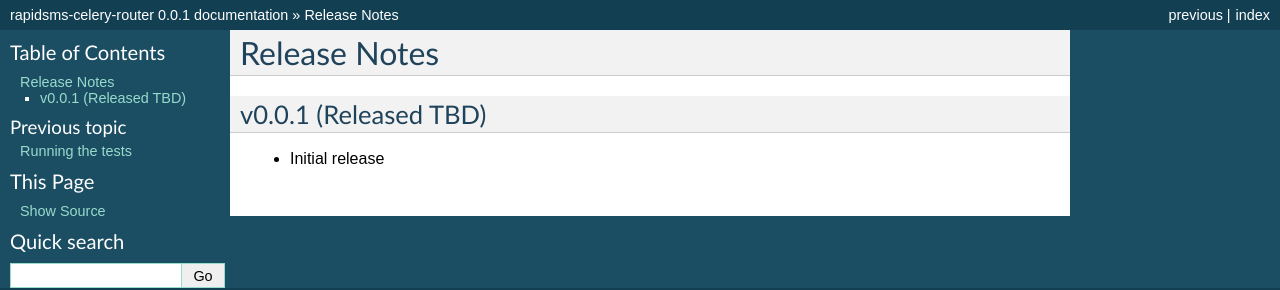
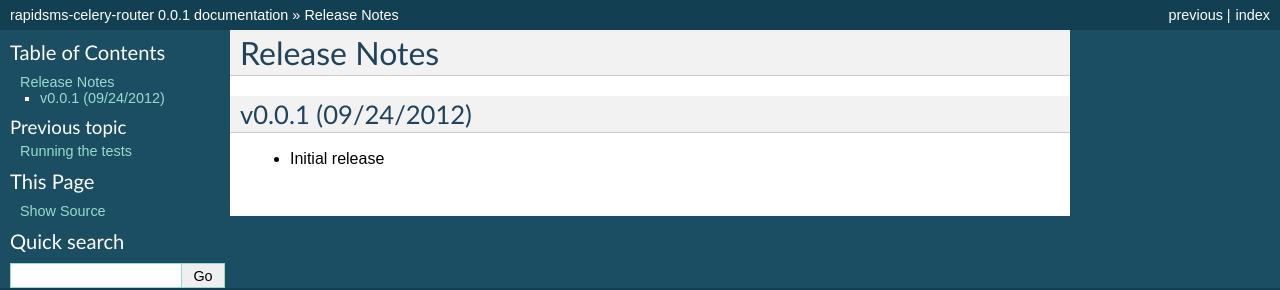
Before and after one commit to rapidsms/rapidsms-celery-router, a Sphinx documentation site: the page built from docs/releases.rst, in a window 1280 px wide. Shown: the top 290 px of the page. Built offline with Sphinx 7.4.7, drawn with Linux system fonts in a browser that asks for light colours.

Commit message:
set date of release

```diff
--- a/docs/releases.rst
+++ b/docs/releases.rst
@@ -1,7 +1,7 @@
 Release Notes
-==================
+=============
 
-v0.0.1 (Released TBD)
----------------------
+v0.0.1 (09/24/2012)
+-------------------
 
 * Initial release
```
